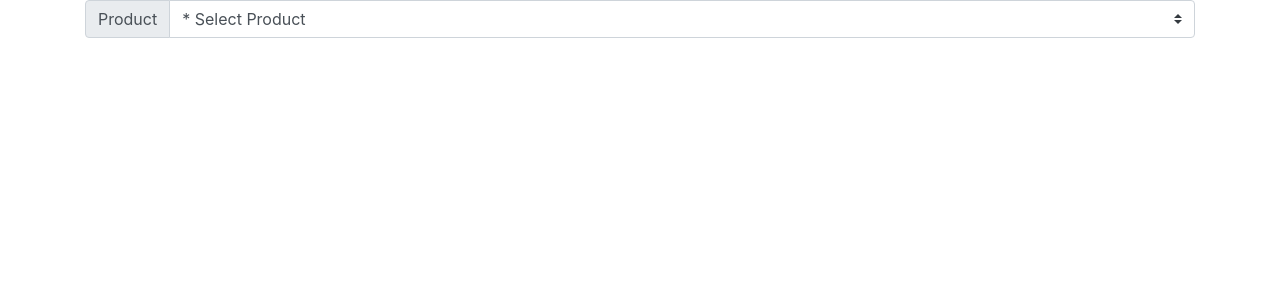
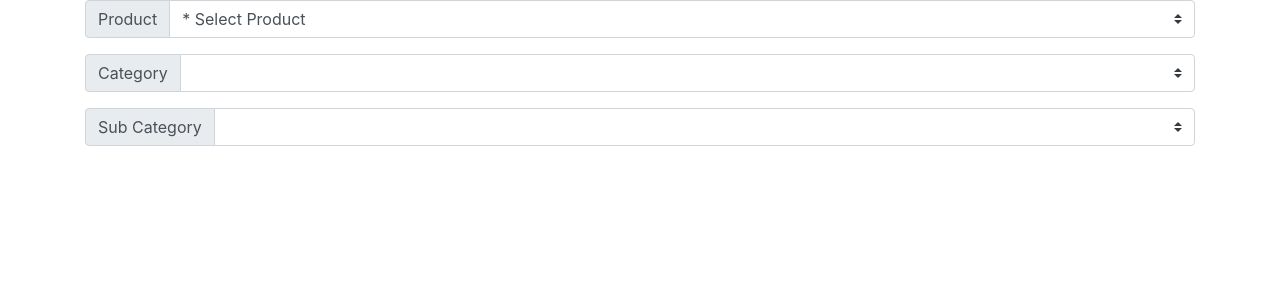
Before and after one commit to ashishcodes4/auto-text-react, a React (Create React App) app: page / in a window 1280 px wide. Shown: the top 300 px of the page. Built offline with nearby package versions, Linux system fonts and the light colour scheme.

Commit message:
separate compoment for each dropdown

```diff
--- a/src/Components/v1.1/Category.js
+++ b/src/Components/v1.1/Category.js
@@ -1,20 +1,104 @@
-import React, { Component } from 'react';
+import React, { Component } from "react";
+import SubCat from './SubCat';
 
 class Category extends Component {
   constructor(props) {
     super(props);
-    this.state = {}
+    this.state = {
+      category: "",
+    };
+    this.onChange = this.onChange.bind(this);
   }
 
+  onChange(e) {
+    this.setState({ [e.target.name]: e.target.value });
+  }
 
   render() {
-    console.log(this.props.product);
+    const { product } = this.props;
+    //Category Dropdown options
+    const standard = [
+      { label: "* Select Category", value: 0 },
+      { label: "Event Details", value: "eventDetails" },
+      { label: "Websie & Registration", value: "websiteRegistration" },
+      { label: "Promotion & Communcation", value: "promotionCommunication" },
+      { label: "Invitee Management", value: "inviteeManagement" },
+      { label: "Reporting", value: "reporting" },
+    ];
+
+    const express = [
+      { label: "* Select Category", value: 0 },
+      { label: "Express Product 1", value: "Express Product 1" },
+      { label: "Express Product 2", value: "Express Product 2" },
+      { label: "Express Product 3", value: "Express Product 3" },
+      { label: "Express Product 4", value: "Express Product 4" },
+      { label: "Express Product 5", value: "Express Product 5" },
+      { label: "Express Product 6", value: "Express Product 6" },
+    ];
+
+    const flex = [
+      { label: "* Select Category", value: 0 },
+      { label: "Flex Product 1", value: "Flex Product 1" },
+      { label: "Flex Product 2", value: "Flex Product 2" },
+      { label: "Flex Product 3", value: "Flex Product 3" },
+      { label: "Flex Product 4", value: "Flex Product 4" },
+      { label: "Flex Product 5", value: "Flex Product 5" },
+    ];
+
+    //Populate option tags in select tag
+    const standardOptions = standard.map(option => (
+      <option key={option.label} value={option.value}>
+        {option.label}
+      </option>
+    ));
+
+    const expressOptions = express.map(option => (
+      <option key={option.label} value={option.value}>
+        {option.label}
+      </option>
+    ));
+
+    const flexOptions = flex.map(option => (
+      <option key={option.label} value={option.value}>
+        {option.label}
+      </option>
+    ));
+
+    let CategoryOptions;
+    if (product === "flex") {
+      CategoryOptions = flexOptions;
+    } else {
+      if (product === "express") {
+        CategoryOptions = expressOptions;
+      } else {
+        if(product === "standard") {
+          CategoryOptions = standardOptions
+        } else {
+          CategoryOptions = null
+        }
+      }
+    }
 
     return (
-      <div>
+      <div className="category">
+        <div className="input-group mb-3 mr-2">
+          <div className="input-group-prepend">
+            <label className="input-group-text" htmlFor="inputGroupSelect01">
+              Category
+            </label>
+          </div>
+          <select
+            className="custom-select"
+            onChange={this.onChange}
+            name="category"
+          >
+            {CategoryOptions}
+          </select>
+        </div>
+        <SubCat product={this.props.product} category={this.state.category} />
+      </div>
 
-      </div>
-    )
+    );
   }
 }
 
--- a/src/Components/v1.1/Product.js
+++ b/src/Components/v1.1/Product.js
@@ -6,13 +6,10 @@ class Product extends Component {
     this.state = {
       product: ''
     };
-
     this.onChange = this.onChange.bind(this);
   }
-
   onChange(e) {
     this.setState({[e.target.name]: e.target.value});
-    console.log(this.state.product);
   }
 
   render() {
--- a/src/Components/v1.1/SubCat.js
+++ b/src/Components/v1.1/SubCat.js
@@ -1,17 +1,139 @@
-import React, { Component } from 'react'
+import React, { Component } from "react";
 
 class SubCat extends Component {
   constructor(props) {
     super(props);
-    this.state = {}
+    this.state = {
+      product: this.props.product,
+      category: this.props.category,
+      subCat: ''
+    };
+    this.onChange = this.onChange.bind(this);
   }
+
+
+  onChange(e) {
+    this.setState({[e.target.name]: e.target.value});
+    this.setState((state, props) => {
+      return{
+        product: this.props.product,
+        category: this.props.category
+      }
+    })
+  }
+
+
+
+
   render() {
+    const {category} = this.props;
+        //Sub Category options
+        const eventDetail = [
+          { label: "* Select Sub Category", value: 0 },
+          { label: "General", value: "general" },
+          { label: "Planning", value: "planning" },
+          { label: "Agenda Items", value: "agendaItems" },
+          { label: "Pricing", value: "pricing" },
+        ];
 
+        const websiteRegistration = [
+          { label: "* Select Sub Category", value: 0 },
+          { label: "Webiste", value: "webiste" },
+          { label: "Registration", value: "registration" },
+          { label: "Onsite", value: "onsite" },
+          { label: "Survey", value: "survey" },
+        ];
+
+        const promotionCommunication = [
+          { label: "* Select Sub Category", value: 0 },
+          { label: "Web", value: "web" },
+          { label: "Email", value: "email" },
+          { label: "Alerts", value: "alerts" },
+        ];
+
+        const inviteeManagement = [
+          { label: "* Select Sub Category", value: 0 },
+          { label: "Manage", value: "manage" },
+          { label: "Qucik Action", value: "quickAction" },
+          { label: "Import", value: "import" },
+          { label: "Assign", value: "assign" },
+        ];
+
+        const reporting = [
+          { label: "* Select Sub Category", value: 0 },
+          { label: "Standard Reporting", value: "standard" },
+          { label: "Custom Reporting", value: "custom" },
+        ];
+
+
+        const eventDetailOptions = eventDetail.map(option => (
+          <option key={option.label} value={option.value}>
+            {option.label}
+          </option>
+        ));
+
+        const websiteRegistrationOptions = websiteRegistration.map(option => (
+          <option key={option.label} value={option.value}>
+            {option.label}
+          </option>
+        ));
+
+        const promotionCommunicationOptions = promotionCommunication.map(option => (
+          <option key={option.label} value={option.value}>
+            {option.label}
+          </option>
+        ));
+
+        const inviteeManagementOptions = inviteeManagement.map(option => (
+          <option key={option.label} value={option.value}>
+            {option.label}
+          </option>
+        ));
+
+        const reportingOptions = reporting.map(option => (
+          <option key={option.label} value={option.value}>
+            {option.label}
+          </option>
+        ));
+
+        let subCategoryOptions;
+        if(category === 'eventDetails') {
+          subCategoryOptions = eventDetailOptions;
+        } else {
+          if(category === 'websiteRegistration') {
+            subCategoryOptions = websiteRegistrationOptions
+          } else {
+            if(category === 'promotionCommunication') {
+              subCategoryOptions = promotionCommunicationOptions
+            } else {
+              if(category === 'inviteeManagement') {
+                subCategoryOptions = inviteeManagementOptions
+              } else {
+                if(category === 'reporting') {
+                  subCategoryOptions = reportingOptions
+                }
+              }
+            }
+          }
+        }
     return (
-      <div>
-
+      <div className="sub_category">
+        <div className="input-group mb-3 mr-2">
+          <div className="input-group-prepend">
+            <label className="input-group-text" htmlFor="inputGroupSelect01">
+              Sub Category
+            </label>
+          </div>
+          <select
+            className="custom-select"
+            onChange={this.onChange}
+            name="subCat"
+          >
+          {subCategoryOptions}
+        </select>
+        </div>
       </div>
-    )
+    );
   }
 }
 
```
